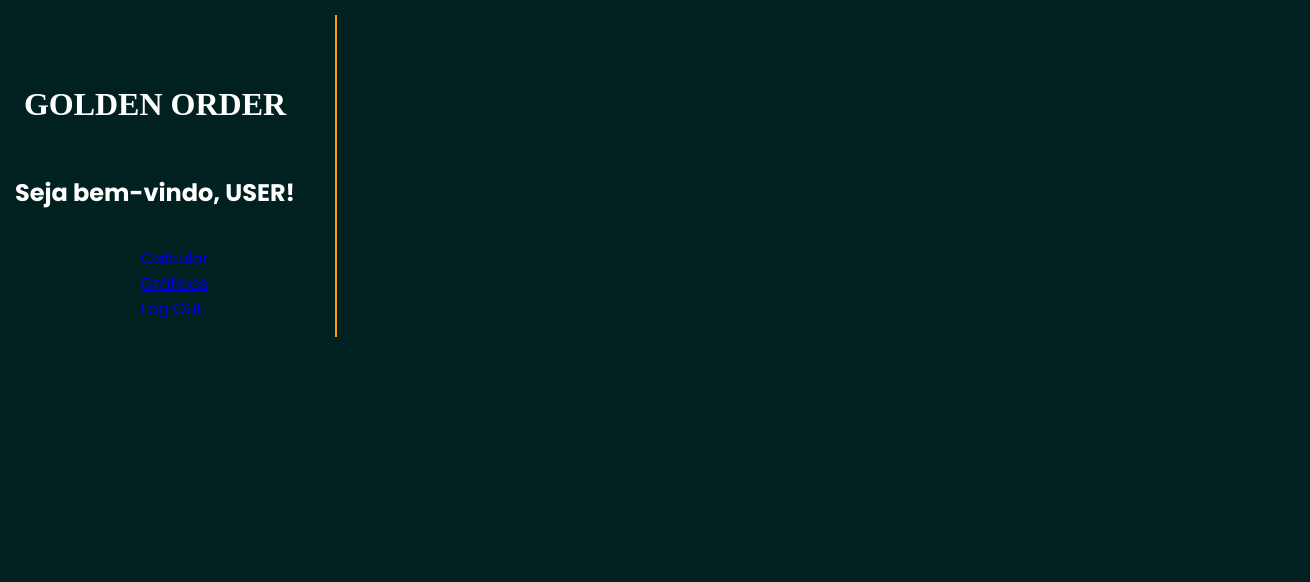
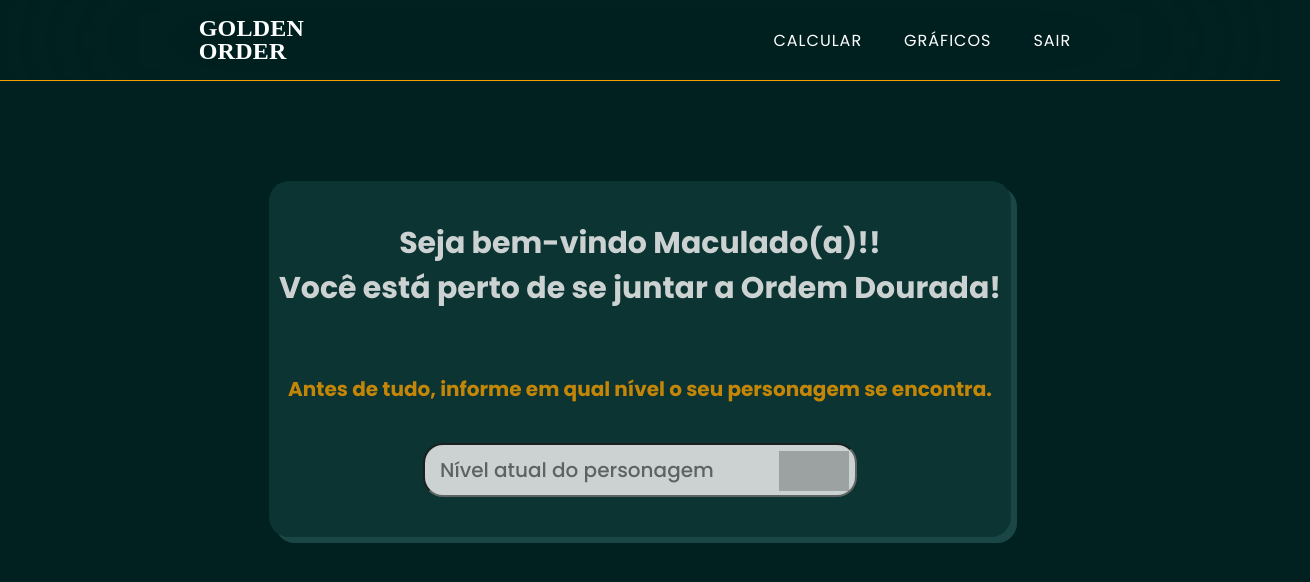
Before and after one commit to gustavorezende96/PROJETO-INDIVIDUAL, a website: page Project/public/dashboard.html in a window 1280 px wide. Shown: the whole page, 1310 px wide, since content can reach past the window. Drawn offline with Linux system fonts and the light colour scheme; grey boxes are pictures that could not be loaded.

Commit message:
Dashboard inicío

```diff
--- a/Project/public/css/cadastro.css
+++ b/Project/public/css/cadastro.css
@@ -188,11 +188,14 @@ h4 {
 
 h5 {
     justify-content: center;
-    display: flex;
-    margin: 40px 15px 0 0;
+    margin-top: 40px;
+    padding-left: 60px;
+    /* margin: 40px 0px 0 50px; */
     font-size: 30px;
 }
-
+.temConta{
+    margin-left: 30px;
+}
 article {
     margin-left: 30px;
 
@@ -248,6 +251,7 @@ input {
 
 .link-cadastro {
     margin-top: 0;
+    margin-bottom: 100px;
 }
 
 .link-cadastro {
@@ -271,6 +275,7 @@ input {
     cursor: pointer;
     background-color: #f6a001;
     transition: all 0.2s;
+    color: black;
 }
 
 footer {
--- a/Project/public/css/dashboard.css
+++ b/Project/public/css/dashboard.css
@@ -1,50 +1,173 @@
 body {
+    margin: 0;
+    padding: 0;
     background-color: #012120;
-    color: white;
-    padding: 15px;
     font-family: 'Poppins';
-    max-width: 1300px;
-    margin: 0 auto 0 auto;
-    width: 100%;
-    height: 100%;
 }
 
-.sidebar{
-    width: 25%;
-    height: 100%;
-    border-right: 2px #f6a001 solid;
+a{
+    color: white;
+    text-decoration: none;
+    transition: 0.3s;
+    display: flex;
+    flex-direction: row;
 }
 
-.boas-vindas{
-    display: flex;
-    flex-direction: column;
-    align-items: center;
-    margin-right: 40px
+a:hover{
+    opacity: 0.7;
+    color: #f6a001;
 }
 
 h1{
+    font-size: 24px;
+    letter-spacing: 0.2px;
+    color: white;
+    line-height: 23px;
     font-family: 'Mantinia Regular';
-    padding-top: 50px;
+}
+h1:hover{
+    transition: all 0.3s;
+    color: #f6a001;
+
 }
 
-h1:hover{
-    color: #f6a001;
-    transition: all 0.3s;
+.navbar{
+    display: flex;
+    justify-content: space-around;
+    align-items: center;
+    height: 10vh;
+    backdrop-filter: blur(100px);
+    border-bottom: #f6a001 solid 1px;
+    text-transform: uppercase;
+    opacity: calc(80%);
 }
 
-h2{
-    margin-top: 30px;
+.navbar:hover{
+    opacity: calc(100%);
 }
 
-h2:hover{
-    color: #f6a001;
-    transition: all 0.3s;
+ul{
+    list-style: none;
+    display: flex;
+    flex-direction: row;
 }
 
-li{
-    decoration: none;
-    list-style: none;
+ul li{
+    margin: 10px;
+    letter-spacing: 1px;
+     margin-left: 32px;
+}
+
+.sair{
+    margin-left: 30px;
+}
+
+main{
     display: flex;
-    justify-content: space-between;
+    flex-direction: column;
+    justify-content: center;
+    align-items: center;
+    justify-items: center;
+    margin-top: 50px;
+}
+
+.form{
+    backdrop-filter: blur(10px);
+    display: flex;
+    justify-content: center;
+    align-items: center;
+    flex-direction: column;
+    font-size:30px;
+}
+
+.eldenlorde{
+    color: rgb(255, 255, 255);
+}
+
+h3{
+    color: white;
+    font-size:30px;
+    display: flex;
+    justify-content: center;
+    flex-direction: column;
+    align-items: center;
+}
+
+.bemvindo:hover{
+    transition: all 0.3s;
+    color: #f6a001;
+}
+
+
+input{
+    width: 400px;
+    padding: 15px;
+    background-color: rgb(255, 255, 255);
+    font-family: 'Poppins';
+    height: 50%;
+    font-weight: 500;
+    font-size: 20px;
+    color: black;
+    border-radius: 20px;
+    margin-top:5px;
+    text-decoration: none;
+    display: flex;
+    justify-content: center;
+    align-items: center;
+    height: 20px;
+    margin-bottom: 30px;
+}
+
+h5{
+    font-size: 20px;
+    color: #f6a001;
+}
+
+
+
+aside{
+    background-color: #0f3a38;
+    opacity: calc(80%);
+    border-radius: 20px;
+    padding: 10px 10px 10px 10px;
+    display: grid;
+    place-items: center;
+    box-shadow: 6px 6px #215250;
 
 }
+
+aside:hover{
+    opacity: calc(100%);
+}
+
+.mostrar_botao{
+    display: flex;
+    flex-direction: row;
+    position: absolute;
+    opacity: calc(60%);
+}
+
+.mostrar_botao:hover{
+    opacity: calc(85%);
+}
+
+.button_icone{
+    background-color: transparent;
+    border: 0;
+    cursor: pointer;
+    margin-left: 350px;
+    margin-top: 12px;
+
+}
+
+.seta{
+    display: flex;
+    flex-direction: row;
+    height: 40px;
+    width: 70px;
+}
+
+.nivel_input{
+    display: flex;
+    flex-direction: row;
+}
--- a/Project/public/css/login.css
+++ b/Project/public/css/login.css
@@ -227,6 +227,8 @@ input {
     cursor: pointer;
     background-color: #f6a001;
     transition: all 0.2s;
+    color: black;
+
 }
 
 footer {
--- a/Project/public/dashboard.html
+++ b/Project/public/dashboard.html
@@ -1,5 +1,6 @@
 <!DOCTYPE html>
 <html lang="en">
+
 <head>
     <meta charset="UTF-8">
     <meta http-equiv="X-UA-Compatible" content="IE=edge">
@@ -7,26 +8,49 @@
     <link rel="shortcut icon" href="favicon.ico" type="image/x-icon">
     <title>Golden Order</title>
     <link rel="stylesheet" href="css/dashboard.css">
-    <link href="https://fonts.googleapis.com/css2?family=Poppins:ital,wght@0,100;0,200;0,300;0,400;0,500;0,600;0,700;0,800;0,900;1,100;1,200;1,300;1,400;1,500;1,600;1,700;1,800;1,900&display=swap"rel="stylesheet">
+    <link
+        href="https://fonts.googleapis.com/css2?family=Poppins:ital,wght@0,100;0,200;0,300;0,400;0,500;0,600;0,700;0,800;0,900;1,100;1,200;1,300;1,400;1,500;1,600;1,700;1,800;1,900&display=swap"
+        rel="stylesheet">
 </head>
+
 <body>
+    <header>
+        <div class="navbar">
+            <h1 class="title_1">GOLDEN
+                <br>
+                ORDER
+            </h1>
 
-    <div class="sidebar">
-
-
-        <div class="boas-vindas">
-            <h1>
-                GOLDEN ORDER
-            </h1>
-            <h2>Seja bem-vindo, <span id="span_nome_boas_vindas">USER!</span></h2>
-
-        <div class="links">
             <ul class="lista">
-                <a href="#"><li>Calcular</li></a>
-                <a href="#"><li>Gráficos</li></a>
-                <a href="#"><li>Log Out</li></a>
+                <li><a href="dashboard.html">Calcular</a></li>
+                <li><a href="graficos.html">Gráficos</a></li>
+                <li> <a href="index.html">Sair</a></li>
             </ul>
         </div>
-        </div>
+    </header>
 
-    </div>
+<main>
+    <main class="main">
+        <aside>
+            <h3>
+              <span class="bemvindo">Seja bem-vindo <span id="usuarioNome">Maculado(a)!!</span></span>
+                <span class="bemvindo">Você está perto de se juntar a Ordem Dourada!</span>
+            </h3>
+            <h5>Antes de tudo, informe em qual nível o seu personagem se encontra.</h5>
+            <div class="form">
+                <div class="nivel_input">
+                <input id="nivel" type="number" placeholder="Nível atual do personagem">
+                <span class="mostrar_botao"><button class="button_icone" id="button_icon" onclick="calcular()"><img src="https://i.pinimg.com/originals/72/87/23/7287230162c5b64f09a34ee19d7da119.png" class="seta"/></button></span>
+            </div>
+            <!-- <div class="email_input">
+                <input id="email" type="email" placeholder="Insira seu melhor e-mail!">
+            </div>
+            <div class="senha_input">
+                <input id="senha" type="password" placeholder="Insira uma senha forte como você!">
+            </div> -->
+
+            </div>
+        </aside>
+</main>
+</body>
+</html>
```
Also changed, not shown: Project/public/cadastro.html (+4 -3 lines), Project/public/sobre.html (+2 -2 lines), Project/public/components/images/seta.png (added).
